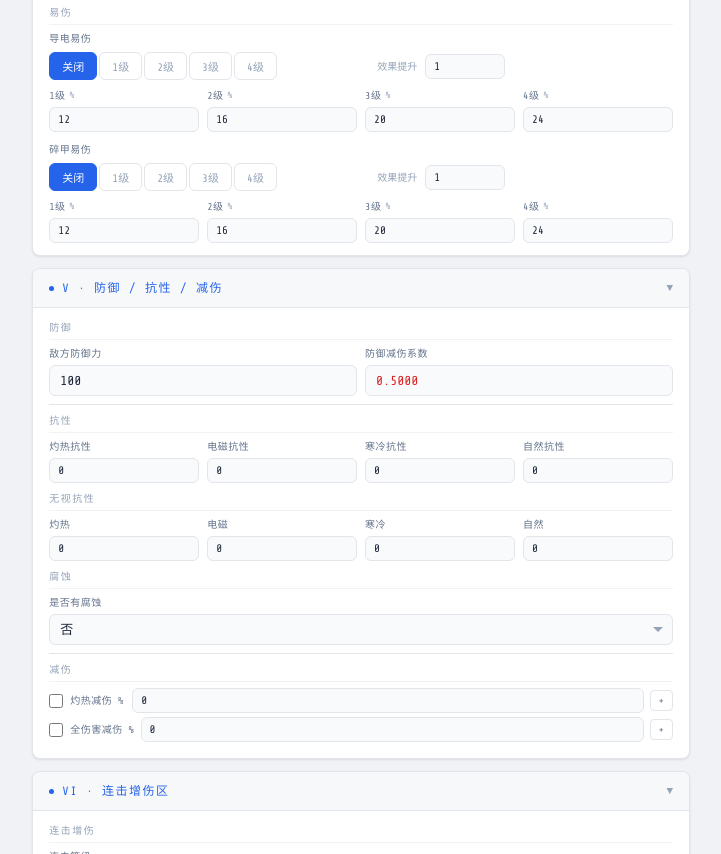
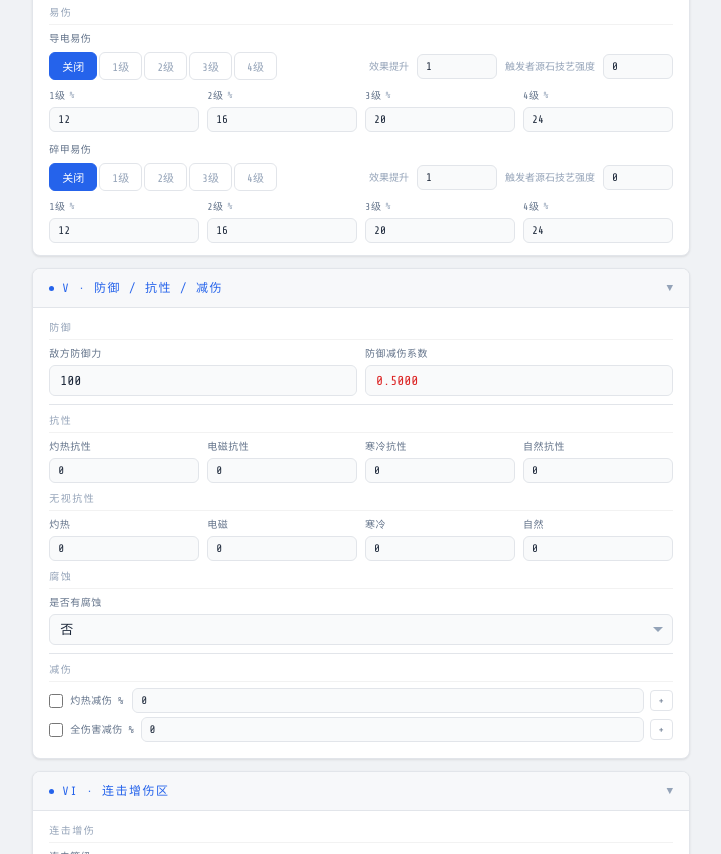
Before and after one commit to VoiceWind/endfield-damage-cal, a plain HTML site: page index.html in a window 1280 px wide. Shown: the part 1856-2710 px from the top of the page, without its empty margins (249-970 px from the left). Drawn offline with nearby package versions, Linux system fonts and the light colour scheme.

Commit message:
导电，碎甲，腐蚀添加触发者源石技艺强度

```diff
--- a/index.html
+++ b/index.html
@@ -1190,6 +1190,8 @@
           </div>
           <span style="font-family:var(--font-mono);font-size:10px;color:var(--text-dim);white-space:nowrap;">效果提升</span>
           <input type="number" class="form-input small" id="elecBoost" value="1" step="0.01" onchange="calc()" style="width:80px;" placeholder="%">
+          <span style="font-family:var(--font-mono);font-size:10px;color:var(--text-dim);white-space:nowrap;">触发者源石技艺强度</span>
+          <input type="number" class="form-input small" id="elecArts" value="0" step="0.1" onchange="calc()" style="width:70px;">
         </div>
         <div class="form-row tight">
           <div class="form-group"><label class="form-label">1级 <span class="unit">%</span></label><input type="number" class="form-input small" id="elecDealt1" value="12" step="0.1" onchange="calc()"></div>
@@ -1210,6 +1212,8 @@
           </div>
           <span style="font-family:var(--font-mono);font-size:10px;color:var(--text-dim);white-space:nowrap;">效果提升</span>
           <input type="number" class="form-input small" id="armorBoost" value="1" step="0.01" onchange="calc()" style="width:80px;" placeholder="%">
+          <span style="font-family:var(--font-mono);font-size:10px;color:var(--text-dim);white-space:nowrap;">触发者源石技艺强度</span>
+          <input type="number" class="form-input small" id="armorArts" value="0" step="0.1" onchange="calc()" style="width:70px;">
         </div>
         <div class="form-row tight">
           <div class="form-group"><label class="form-label">1级 <span class="unit">%</span></label><input type="number" class="form-input small" id="armorDealt1" value="12" step="0.1" onchange="calc()"></div>
@@ -1297,6 +1301,10 @@
           <div class="form-group">
             <label class="form-label">持续时间 <span class="unit">秒</span></label>
             <input type="number" class="form-input small" id="corrosionDuration" value="0" step="0.1" min="0" max="15" onchange="calc()">
+          </div>
+          <div class="form-group">
+            <label class="form-label">触发者源石技艺强度</label>
+            <input type="number" class="form-input small" id="corrosionArts" value="0" step="0.1" onchange="calc()">
           </div>
         </div>
       </div>
@@ -2647,6 +2655,7 @@
     };
     // ─── Corrosion: reduces all resistances ───
     let corrosionReduction = 0;
+    let corrosionArtsFactor = 1;
     if (gv('hasCorrosion') === 'yes') {
       const corrosionData = {
         1: { initial: 3.6, rate: 0.84, max: 12 },
@@ -2658,6 +2667,9 @@
       const d = corrosionData[lv];
       const dur = Math.min(15, Math.max(0, g('corrosionDuration') || 0));
       corrosionReduction = round4(Math.min(d.initial + d.rate * dur, d.max));
+      const corrosionArts = g('corrosionArts');
+      corrosionArtsFactor = corrosionArts > 0 ? round4(1 + 2 * corrosionArts / (corrosionArts + 300)) : 1;
+      corrosionReduction = round4(corrosionReduction * corrosionArtsFactor);
       for (const k of Object.keys(resistMap)) {
         resistMap[k] = round4(resistMap[k] - corrosionReduction);
       }
@@ -2687,6 +2699,10 @@
     const armorDealtVal = armorBreakDealtLevel > 0 ? [0,g('armorDealt1'),g('armorDealt2'),g('armorDealt3'),g('armorDealt4')][armorBreakDealtLevel]/100 : 0;
     const elecBoost = g('elecBoost') || 1;
     const armorBoost = g('armorBoost') || 1;
+    const elecArts = g('elecArts');
+    const armorArts = g('armorArts');
+    const elecArtsFactor = elecArts > 0 ? round4(1 + 2 * elecArts / (elecArts + 300)) : 1;
+    const armorArtsFactor = armorArts > 0 ? round4(1 + 2 * armorArts / (armorArts + 300)) : 1;
     // Per-element dealt
 
     const defense = g('defense');
@@ -2789,8 +2805,8 @@
       if (mul <= 0) return;
       // Per-element dealt
       let d = baseDealt;
-      if (elem !== 'physical') d += elecDealtVal * artsFactor * elecBoost;
-      if (elem === 'physical') d += armorDealtVal * artsFactor * armorBoost;
+      if (elem !== 'physical') d += elecDealtVal * elecArtsFactor * elecBoost;
+      if (elem === 'physical') d += armorDealtVal * armorArtsFactor * armorBoost;
       d = round4(d);
       const basicPart = round4(attack * (mul / 100) + basicDmgImprove);
       const dmgB = round4(1 + (elemBonusMap[elem]||0) + skillBonusMap[activeSkill] + allDmgBonus + staggerBonus + (elem !== 'physical' ? magicDmgBonus : 0) + (activeSkill !== 'basic' ? allSkillDmgBonus : 0));
@@ -2838,7 +2854,7 @@
       if (burnMul > 0) {
         const elem = 'heat';
         let bd = baseDealt;
-        bd += elecDealtVal * artsFactor * elecBoost;
+        bd += elecDealtVal * elecArtsFactor * elecBoost;
         bd = round4(bd);
         const burnBasicPart = round4(attack * (burnMul / 100) + basicDmgImprove);
         const burnDmgB = round4(1 + (elemBonusMap[elem]||0) + skillBonusMap[activeSkill] + allDmgBonus + staggerBonus + magicDmgBonus + (activeSkill !== 'basic' ? allSkillDmgBonus : 0));
@@ -2885,23 +2901,25 @@
       const defOrRes = e === 'physical' ? ('') : (' 抗性' + fmt2(r));
       br.push(['  ' + elemNames[e], '伤害加成' + fmt2(dmgB) + ' 增幅' + fmt2(a) + ' 脆弱' + fmt2(s) + defOrRes + ' 减免' + fmt2(1-fR)]);
     });
-    if(gv('isStaggered') === 'yes' || electricDealtLevel > 0 || corrosionReduction > 0) {
+    if(gv('isStaggered') === 'yes' || electricDealtLevel > 0 || armorBreakDealtLevel > 0) {
       br.push(['—— 易伤 ——', '']);
       if(gv('isStaggered') === 'yes'){
        br.push(['  失衡易伤', fmt2(baseDealt)]);
       }
      if (electricDealtLevel > 0) {
       const v = [0,g('elecDealt1'),g('elecDealt2'),g('elecDealt3'),g('elecDealt4')][electricDealtLevel]/100;
-      br.push(['  导电易伤 = ' + fmt2(v*100) + '% ×' + fmt2(artsFactor) + '×' + fmt2(g('elecBoost')||1), fmt2(1+v*artsFactor*(g('elecBoost')||1))]);
+      br.push(['  导电易伤 = ' + fmt2(v*100) + '% ×' + fmt2(elecArtsFactor) + '×' + fmt2(g('elecBoost')||1), fmt2(1+v*elecArtsFactor*(g('elecBoost')||1))]);
     }
       if (armorBreakDealtLevel > 0) {
         const v = [0,g('armorDealt1'),g('armorDealt2'),g('armorDealt3'),g('armorDealt4')][armorBreakDealtLevel]/100;
-        br.push(['  碎甲易伤 = ' + fmt2(v*100) + '% ×' + fmt2(artsFactor) + '×' + fmt2(g('armorBoost')||1), fmt2(1+v*artsFactor*(g('armorBoost')||1))]);
+        br.push(['  碎甲易伤 = ' + fmt2(v*100) + '% ×' + fmt2(armorArtsFactor) + '×' + fmt2(g('armorBoost')||1), fmt2(1+v*armorArtsFactor*(g('armorBoost')||1))]);
       }
     }
 
     // if (corrosionReduction > 0) {
-    //   br.push(['腐蚀抗性降低', '-' + fmt2(corrosionReduction)]);
+    // console.log(corrosionReduction)
+    // if (corrosionReduction > 0) {
+    //   br.push(['腐蚀抗性降低', '-' + fmt2(corrosionReduction) + ' (系数×' + fmt2(corrosionArtsFactor) + ')']);
     //   br.push(['  (灼热/电磁/寒冷/自然实际抗性', fmt2(resistMap['heat']) + '/' + fmt2(resistMap['electric']) + '/' + fmt2(resistMap['cryo']) + '/' + fmt2(resistMap['nature']) + ')']);
     // }
     br.push(['—— 防御 ——', '']);
@@ -2944,11 +2962,11 @@
       weaponAtk: 0, operatorAtk: 0, pctWeaponVal: 0,
       basicDmgImprove: 0,
       staggerDealt: 30,
-      elecDealt1: 12, elecDealt2: 16, elecDealt3: 20, elecDealt4: 24, elecBoost: 1,
-      armorDealt1: 12, armorDealt2: 16, armorDealt3: 20, armorDealt4: 24, armorBoost: 1,
+      elecDealt1: 12, elecDealt2: 16, elecDealt3: 20, elecDealt4: 24, elecBoost: 1, elecArts: 0,
+      armorDealt1: 12, armorDealt2: 16, armorDealt3: 20, armorDealt4: 24, armorBoost: 1, armorArts: 0,
       defense: 100, battleBoost: 1, comboBoost: 1, ultBoost: 1, abnormalLevel: 0,
       knockupBoost: 1, knockdownBoost: 1, strikeBoost: 1, armorBrkBoost: 1, iceBrkBoost: 1, magicAbBoost: 1, magicBurstBoost: 1, burnBoost: 1, burnDuration: 10,
-      heatRes: 0, elecRes: 0, cryoRes: 0, natureRes: 0, corrosionLevel: 1, corrosionDuration: 0,
+      heatRes: 0, elecRes: 0, cryoRes: 0, natureRes: 0, corrosionLevel: 1, corrosionDuration: 0, corrosionArts: 0,
       ignoreHeatRes: 0, ignoreElecRes: 0, ignoreCryoRes: 0, ignoreNatureRes: 0,
       linkBattle1: 30, linkBattle2: 45, linkBattle3: 60, linkBattle4: 75,
       linkUlt1: 20, linkUlt2: 30, linkUlt3: 40, linkUlt4: 50,
```
